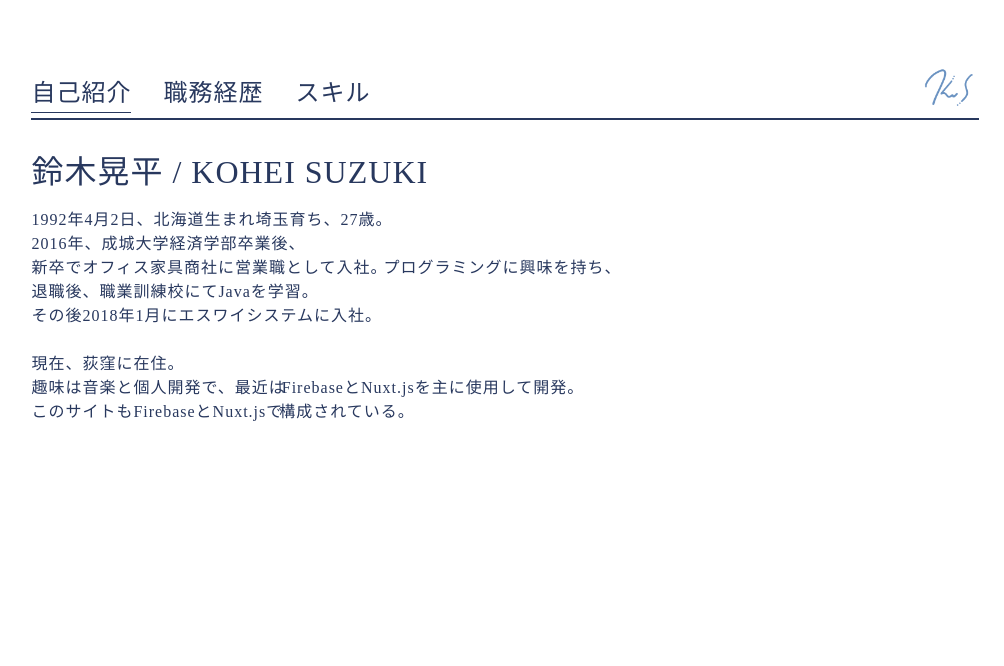
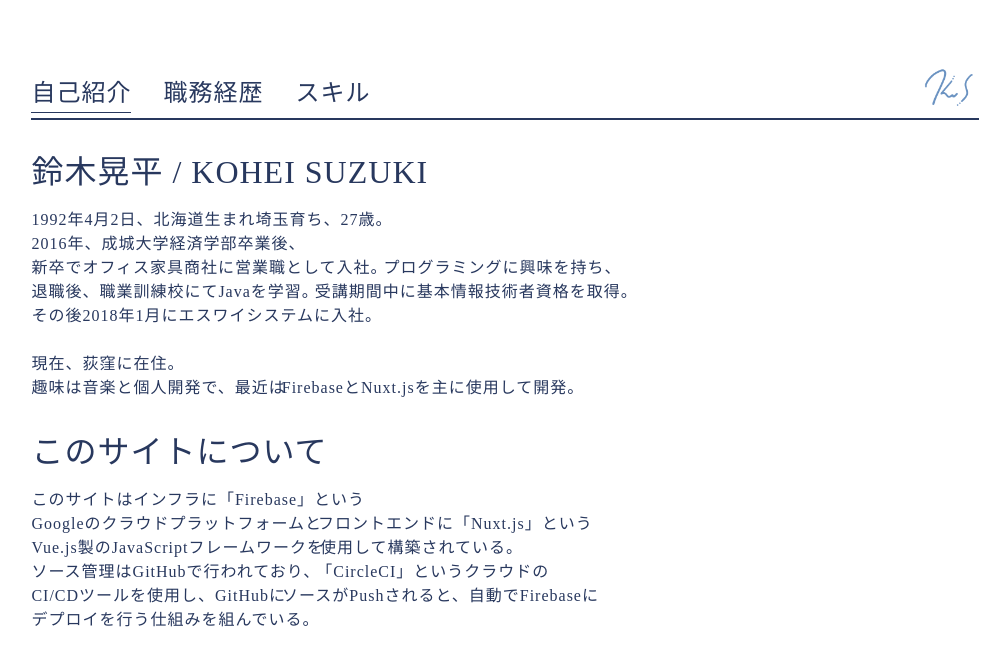
Before and after one commit to Kou0402/sy-profile, a Nuxt app: page /about in a window 1280 px wide. Shown: the top 666 px of the page, without its empty margins (135-1139 px from the left). Built offline with nearby package versions, Linux system fonts and the light colour scheme.

Commit message:
style: update about page

```diff
--- a/pages/about.vue
+++ b/pages/about.vue
@@ -1,6 +1,6 @@
 <template>
   <section class="about">
-    <h2 class="name">鈴木晃平 / KOHEI SUZUKI</h2>
+    <h2 class="title">鈴木晃平 / KOHEI SUZUKI</h2>
     <p class="introduction">
       <span class="line-group">
         1992年4月2日、北海道生まれ埼玉育ち、27歳。
@@ -19,10 +19,12 @@
         退職後、職業訓練校にてJavaを学習。
       </span>
       <span class="line-group">
+        受講期間中に基本情報技術者資格を取得。
+      </span>
+      <span class="line-group">
         その後2018年1月にエスワイシステムに入社。
       </span>
-    </p>
-    <p class="introduction">
+      <br />
       <br />
       <span class="line-group">
         現在、荻窪に在住。
@@ -34,11 +36,39 @@
       <span class="line-group">
         FirebaseとNuxt.jsを主に使用して開発。
       </span>
+    </p>
+    <h2 class="title">このサイトについて</h2>
+    <p class="introduction">
       <span class="line-group">
-        このサイトもFirebaseとNuxt.jsで
+        このサイトはインフラに「Firebase」という
       </span>
       <span class="line-group">
-        構成されている。
+        Googleのクラウドプラットフォームと
+      </span>
+      <span class="line-group">
+        フロントエンドに「Nuxt.js」という
+      </span>
+      <span class="line-group">
+        Vue.js製のJavaScriptフレームワークを
+      </span>
+      <span class="line-group">
+        使用して構築されている。
+      </span>
+      <br />
+      <span class="line-group">
+        ソース管理はGitHubで行われており、
+      </span>
+      <span class="line-group">
+        「CircleCI」というクラウドの
+      </span>
+      <span class="line-group">
+        CI/CDツールを使用し、GitHubに
+      </span>
+      <span class="line-group">
+        ソースがPushされると、自動でFirebaseに
+      </span>
+      <span class="line-group">
+        デプロイを行う仕組みを組んでいる。
       </span>
     </p>
   </section>
@@ -46,12 +76,13 @@
 
 <style lang="scss" scoped>
 .about {
-  > .name {
+  > .title {
     margin-bottom: 24px;
   }
   > .introduction {
     line-height: 2.4rem;
     padding-right: 26vw;
+    margin-bottom: 40px;
   }
 }
 
```
